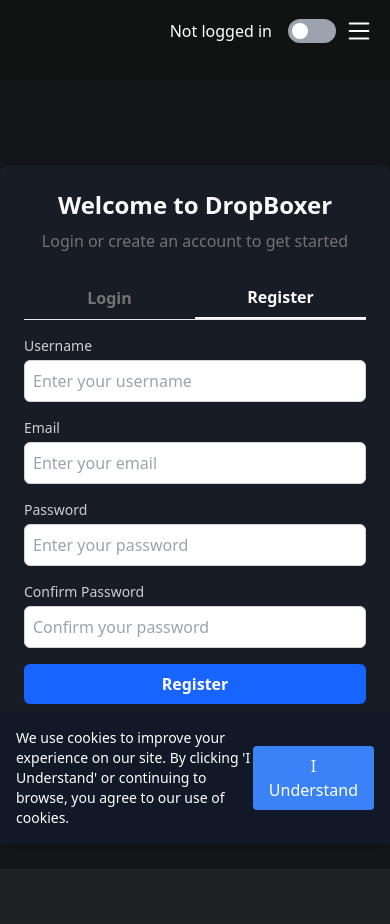
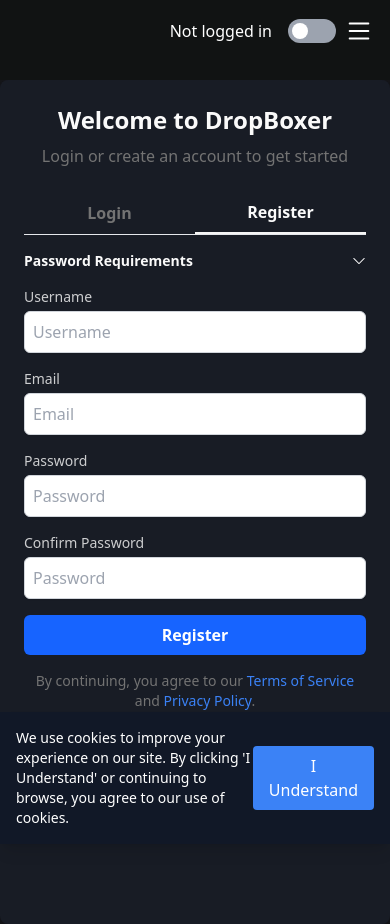
Before and after one commit to TianYu-00/filesharing_site, a React (Vite) app in the folder frontend/: page /auth in a window 390 px wide. Both pictures are taken after a click on the button "Register". Before the commit the page ends 869 px from the top, so only its background shows below. Built offline with nearby package versions, Linux system fonts and the light colour scheme; no server answers.

Commit message:
add password validation checker + create password checklist component

```diff
--- /dev/null
+++ b/frontend/src/components/PasswordChecklistChecker.jsx
@@ -0,0 +1,99 @@
+import React, { useEffect, useState } from "react";
+import { BsCheck, BsX, BsChevronDown, BsChevronUp } from "react-icons/bs";
+
+function PasswordChecklistChecker({
+  rules = { minLength: 8, capital: 0, specialChar: 0, number: 0, match: false },
+  password = "",
+  repeatedPassword = "",
+  onChange,
+  isHideRuleOnSuccess = false,
+  isCollapsable = true,
+}) {
+  const [checklist, setChecklist] = useState({
+    minLength: false,
+    capital: false,
+    specialChar: false,
+    number: false,
+    match: false,
+  });
+
+  const [isCollapsed, setIsCollapsed] = useState(true);
+
+  useEffect(() => {
+    const validateRules = () => {
+      const capitalRegex = /[A-Z]/;
+      const specialCharRegex = /[^A-Za-z0-9]/;
+      const numberRegex = /[0-9]/;
+
+      const updatedChecklist = {
+        minLength: password.length >= rules.minLength,
+        capital: (password.match(capitalRegex) || []).length >= rules.capital,
+        specialChar: (password.match(specialCharRegex) || []).length >= rules.specialChar,
+        number: (password.match(numberRegex) || []).length >= rules.number,
+        match: repeatedPassword !== undefined ? password === repeatedPassword : rules.match === false,
+      };
+
+      setChecklist(updatedChecklist);
+
+      if (onChange) {
+        const allValid = Object.values(updatedChecklist).every(Boolean);
+        onChange(allValid);
+      }
+    };
+
+    validateRules();
+  }, [password, repeatedPassword, rules, onChange]);
+
+  const showRuleHelper = (condition, text) => {
+    if (isHideRuleOnSuccess && condition) return null;
+    return (
+      <li className="flex items-center">
+        {condition ? <BsCheck className="text-green-500" /> : <BsX className="text-red-500" />}
+        <span className="ml-2">{text}</span>
+      </li>
+    );
+  };
+
+  return (
+    <div className="rounded-md w-full max-w-sm bg-card">
+      {isCollapsable && (
+        <button
+          onClick={() => setIsCollapsed((prev) => !prev)}
+          className="flex items-center justify-between w-full bg-card text-sm font-semibold text-copy-primary"
+        >
+          <span>Password Requirements</span>
+          {isCollapsed ? <BsChevronDown /> : <BsChevronUp />}
+        </button>
+      )}
+      {!isCollapsed && (
+        <ul className="space-y-2 p-2 text-copy-secondary">
+          {showRuleHelper(checklist.minLength, `Minimum ${rules.minLength} characters`)}
+          {rules.capital > 0 &&
+            showRuleHelper(
+              checklist.capital,
+              `At least ${rules.capital} capital letter${rules.capital > 1 ? "s" : ""}`
+            )}
+          {rules.specialChar > 0 &&
+            showRuleHelper(
+              checklist.specialChar,
+              `At least ${rules.specialChar} special character${rules.specialChar > 1 ? "s" : ""}`
+            )}
+          {rules.number > 0 &&
+            showRuleHelper(checklist.number, `At least ${rules.number} number${rules.number > 1 ? "s" : ""}`)}
+          {rules.match && showRuleHelper(checklist.match, "Passwords match")}
+        </ul>
+      )}
+    </div>
+  );
+}
+
+export default PasswordChecklistChecker;
+
+// Basic rules for password
+/*
+    - Length (minLength)
+    - Capital (capital)
+    - Special Character (specialChar)
+    - Number (number)
+    - Match (match)
+*/
--- a/frontend/src/pages/Landing_LoginRegistration.jsx
+++ b/frontend/src/pages/Landing_LoginRegistration.jsx
@@ -1,8 +1,9 @@
-import React, { useState } from "react";
+import React, { useState, useEffect } from "react";
 import { Link, useNavigate } from "react-router-dom";
 import { useUser } from "../context/UserContext";
 import { toast } from "react-toastify";
 import Loader from "../components/Loader";
+import PasswordChecklistChecker from "../components/PasswordChecklistChecker";
 
 function Landing_Auth() {
   const [isLogin, setIsLogin] = useState(true);
@@ -14,12 +15,14 @@ function Landing_Auth() {
   const { userLogin, userRegister } = useUser();
   const navigate = useNavigate();
   const [isAttemptingToAuth, setIsAttemptingToAuth] = useState(false);
+  const [isPasswordCheckAllPass, setIsPasswordCheckAllPass] = useState(false);
 
   const handleAuth = async (event) => {
     try {
       event.preventDefault();
       setIsAttemptingToAuth(true);
       if (isLogin) {
+        // is logging in
         const loginResponse = await userLogin(email, password, rememberMe);
         if (!loginResponse.success) {
           toast.error(loginResponse.response.data.msg);
@@ -28,8 +31,9 @@ function Landing_Auth() {
           navigate("/home");
         }
       } else {
-        if (password !== confirmPassword) {
-          toast.error("Passwords do not match");
+        // is registering
+        if (!isPasswordCheckAllPass) {
+          toast.error("Password requirements not met.");
           setIsAttemptingToAuth(false);
           return;
         }
@@ -47,9 +51,13 @@ function Landing_Auth() {
     }
   };
 
+  useEffect(() => {
+    // console.log(isPasswordCheckAllPass);
+  }, [isPasswordCheckAllPass]);
+
   return (
     <div className="flex justify-center items-center min-h-[calc(100vh-6.5vh)]">
-      <div className="bg-card rounded-lg shadow-md p-6 w-full max-w-md">
+      <div className="bg-card rounded-lg shadow-md p-6 w-full md:max-w-md h-screen md:h-full">
         <h1 className="text-center text-2xl font-bold mb-2 text-copy-primary">Welcome to DropBoxer</h1>
         <p className="text-center text-copy-secondary mb-6">Login or create an account to get started</p>
 
@@ -73,6 +81,18 @@ function Landing_Auth() {
           </button>
         </div>
 
+        {!isLogin && (
+          <div className="pb-4">
+            <PasswordChecklistChecker
+              rules={{ minLength: 8, capital: 1, specialChar: 1, number: 1, match: true }}
+              password={password}
+              repeatedPassword={confirmPassword}
+              onChange={setIsPasswordCheckAllPass}
+              isHideRuleOnSuccess={false}
+              isCollapsable={true}
+            />
+          </div>
+        )}
         {/* Form */}
         <form onSubmit={handleAuth} className="space-y-4">
           {!isLogin && (
@@ -80,10 +100,11 @@ function Landing_Auth() {
               <label className="block text-sm font-medium text-copy-primary/80">Username</label>
               <input
                 type="text"
-                placeholder="Enter your username"
+                placeholder="Username"
                 className="mt-1 block w-full border-gray-300 rounded-md shadow-sm focus:ring-black focus:border-black p-2 border"
                 onChange={(e) => setUsername(e.target.value)}
                 required={!isLogin}
+                autoComplete="username"
               />
             </div>
           )}
@@ -91,31 +112,36 @@ function Landing_Auth() {
             <label className="block text-sm font-medium text-copy-primary/80">Email</label>
             <input
               type="email"
-              placeholder="Enter your email"
+              placeholder="Email"
               className="mt-1 block w-full border-gray-300 rounded-md shadow-sm focus:ring-black focus:border-black p-2 border"
               onChange={(e) => setEmail(e.target.value)}
               required
+              autoComplete="email"
             />
           </div>
+
           <div>
             <label className="block text-sm font-medium text-copy-primary/80">Password</label>
             <input
               type="password"
-              placeholder="Enter your password"
+              placeholder="Password"
               className="mt-1 block w-full border-gray-300 rounded-md shadow-sm focus:ring-black focus:border-black p-2 border"
               onChange={(e) => setPassword(e.target.value)}
               required
+              autoComplete="new-password"
             />
           </div>
+
           {!isLogin && (
             <div>
               <label className="block text-sm font-medium text-copy-primary/80">Confirm Password</label>
               <input
                 type="password"
-                placeholder="Confirm your password"
+                placeholder="Password"
                 className="mt-1 block w-full border-gray-300 rounded-md shadow-sm focus:ring-black focus:border-black p-2 border"
                 onChange={(e) => setConfirmPassword(e.target.value)}
                 required={!isLogin}
+                autoComplete="new-password"
               />
             </div>
           )}
```
